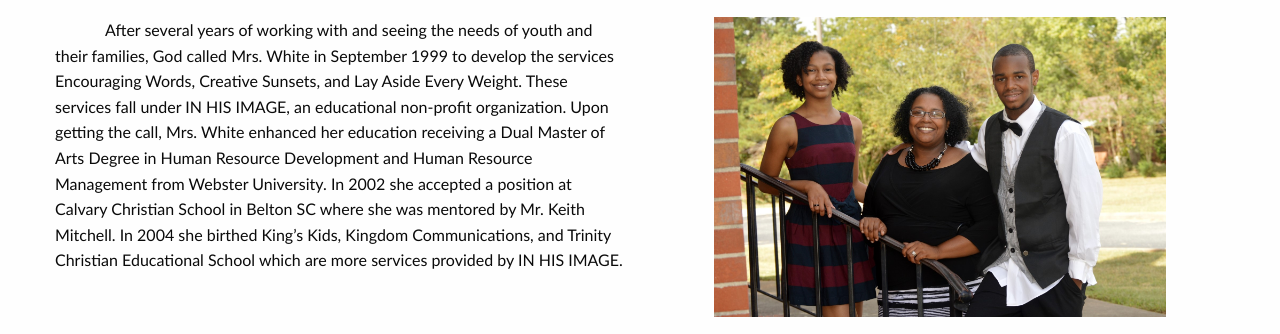
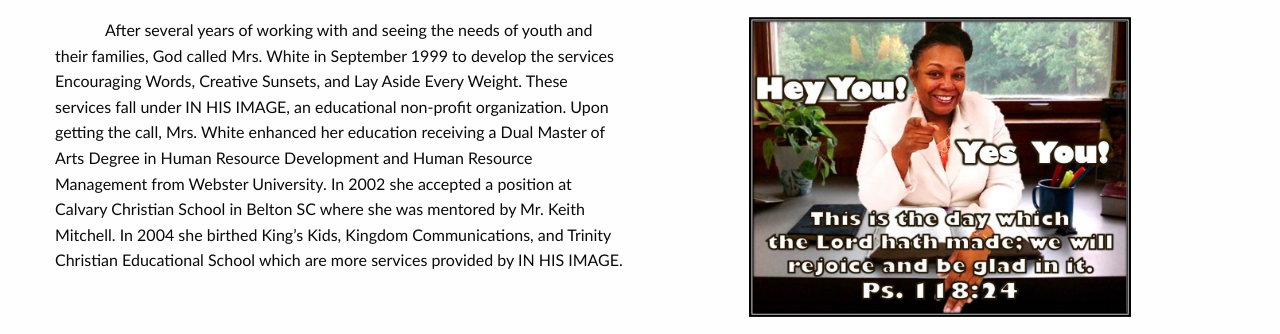
Before and after one commit to IAmInHisImage/IAmInHisImage.github.io, a plain HTML site: page About/About Ms. White.html in a window 1280 px wide. Shown: the part 1169-1503 px from the top of the page. Drawn offline with Linux system fonts and the light colour scheme; a script that the page names is missing.

Commit message:
Update About Ms. White.html

```diff
--- a/About/About Ms. White.html
+++ b/About/About Ms. White.html
@@ -87,7 +87,7 @@
         <div class="column column block">
             <p>After several years of working with and seeing the needs of youth and their families, God called Mrs. White in September 1999 to develop the services Encouraging Words, Creative Sunsets, and Lay Aside Every Weight.  These services fall under IN HIS IMAGE, an educational non-profit organization.  Upon getting the call, Mrs. White enhanced her education receiving a Dual Master of Arts Degree in Human Resource Development and Human Resource Management from Webster University.  In 2002 she accepted a position at Calvary Christian School in Belton SC where she was mentored by Mr. Keith Mitchell.  In 2004 she birthed King’s Kids, Kingdom Communications, and Trinity Christian Educational School which are more services provided by IN HIS IMAGE. </p>
         </div>
-        <div class="column column block"><img src="pics/b3.jpg"></div>
+        <div class="column column block"><img src="pics/ms white.jpg"></div>
         <div class="column column block"><iframe src="https://drive.google.com/file/d/0B79lsQQLbH0yNHJrTG41S0dJejA/preview" width="500" height="300"></iframe></div>
         <div class="column column block">
             <p>Mrs. White enjoys educating individuals, families, and communities and passionately does so through the six services provided by In His Image.  When working with families, she often reminds parents of two of her sayings: “Adults never stop playing instead they learn to play by God’s rules” and “children and youth should stay out of opposite sex relationships until they can answer the question, who are you?” Mrs. Beverly White’s greatest desire is to be like Christ so that she can help others to be like Him as well, thus she humbly accepts God’s call to be the Visionary of IN HIS IMAGE.</p>
```
